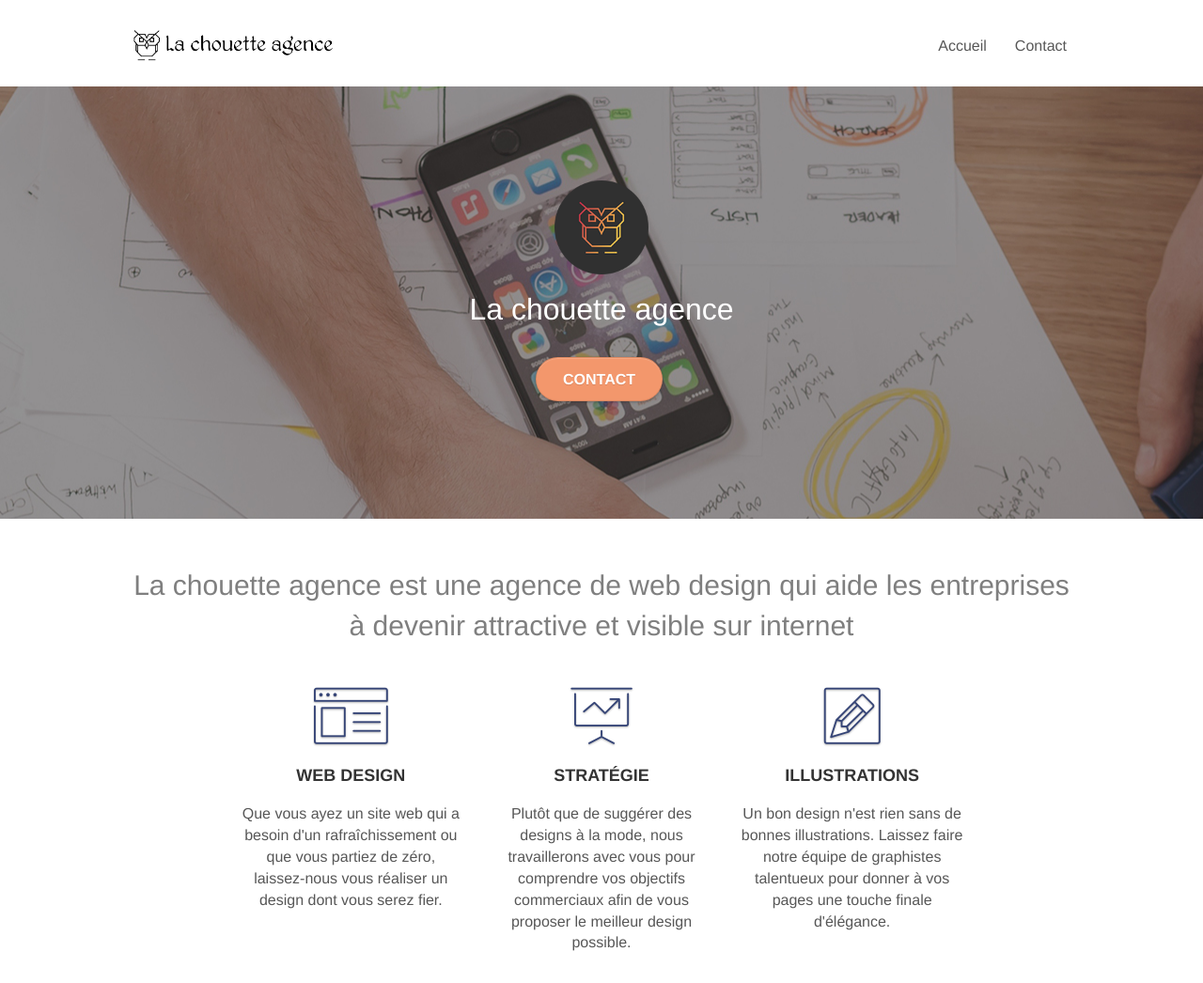
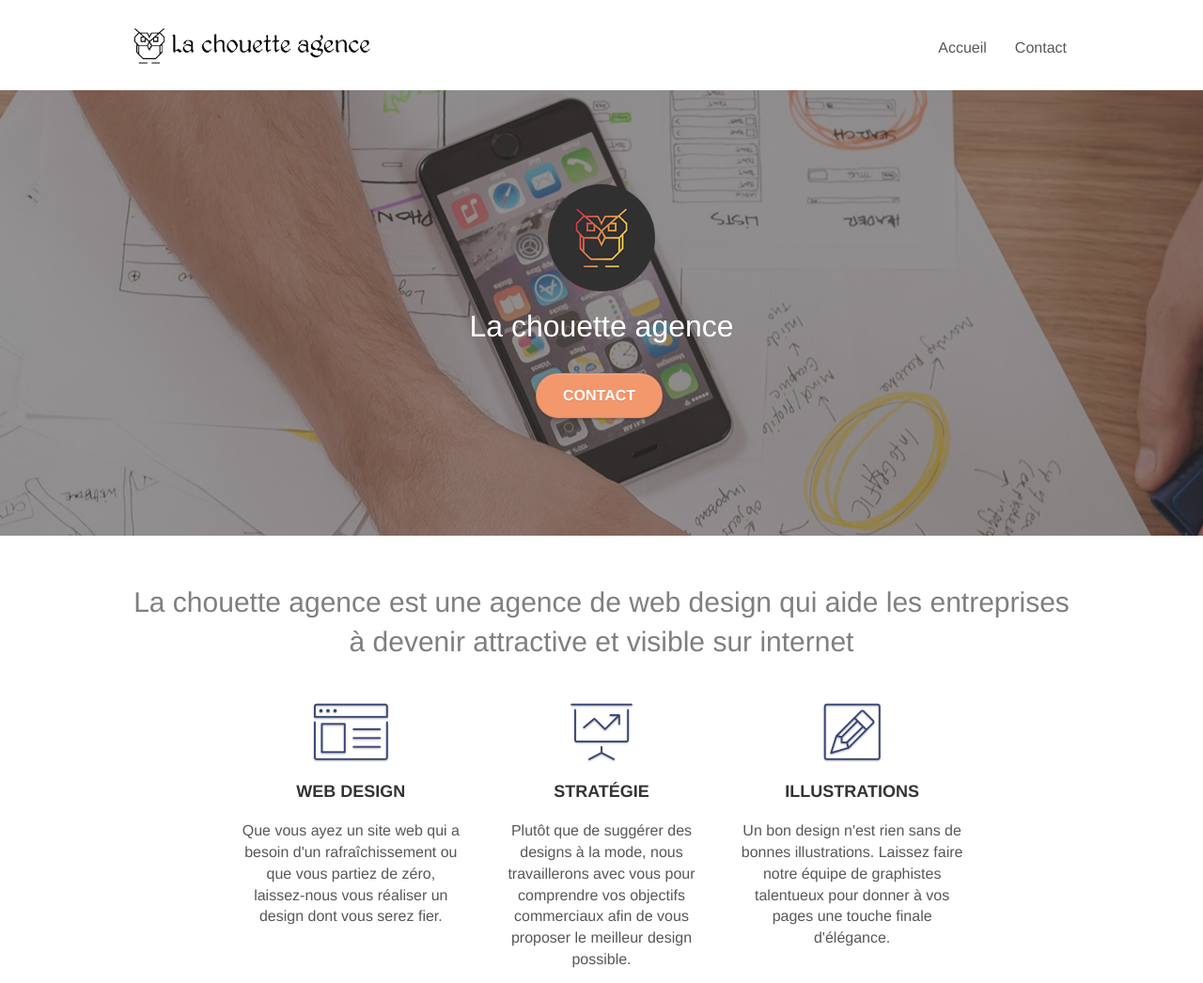
Before and after one commit to johannamarly/JohannaMarly_4_25072021, a plain HTML site: page index.html in a window 1280 px wide. Shown: the top 1046 px of the page at 94% size. Drawn offline with Linux system fonts and the light colour scheme.

Commit message:
modif propriete img

```diff
--- a/style.css
+++ b/style.css
@@ -780,6 +780,7 @@ h4 {
 .btn-atomic-tangerine {
     background: #F3976C;
     color: #FFFFFF!important;
+
 }
 
 .btn-atomic-tangerine:hover {
@@ -1068,3 +1069,15 @@ span .fa{
     color: #FFFFFF;
     font-size: 17px;
 }
+img{
+    width: 100%;
+    height: auto;
+}
+.col-sm-12 img {
+    width: 20%;
+    height: auto;
+}
+.navbar-brand img{
+    width: 65%;
+    height: auto;
+}
```
